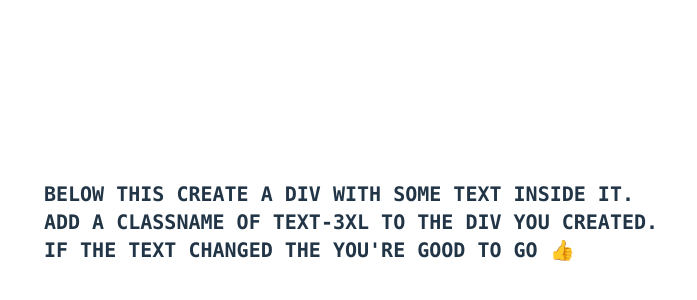
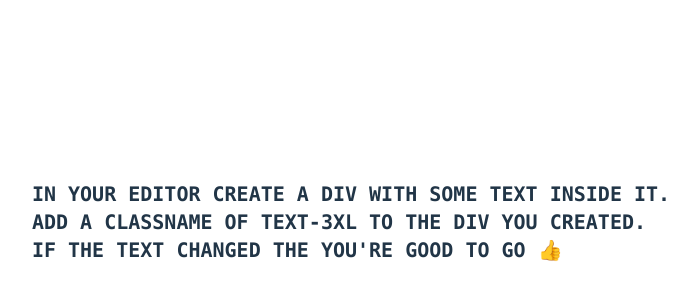
Before and after one commit to JeremiahDMoore/CREATE-VRT, a React (Vite) app: page / in a window 1280 px wide. Shown: the part 178-478 px from the top of the page, without its empty margins (289-986 px from the left). Built offline with nearby package versions, Linux system fonts and the light colour scheme.

Commit message:
updated directions

```diff
--- a/src/App.jsx
+++ b/src/App.jsx
@@ -10,7 +10,7 @@ function App() {
 			<div className='flex h-screen w-screen items-center justify-center'>
         <ul className='font-semibold font-mono text-xl'>
           {/* DIRECTIONS */}
-					<li>BELOW THIS CREATE A DIV WITH SOME TEXT INSIDE IT.</li>
+					<li>IN YOUR EDITOR CREATE A DIV WITH SOME TEXT INSIDE IT.</li>
 					<li>ADD A CLASSNAME OF TEXT-3XL TO THE DIV YOU CREATED.</li>
 					<li>IF THE TEXT CHANGED THE YOU'RE GOOD TO GO &#128077;</li>
 				</ul>
```
Also changed, not shown: 1 other file (tests, documents, lock files or other folders).
